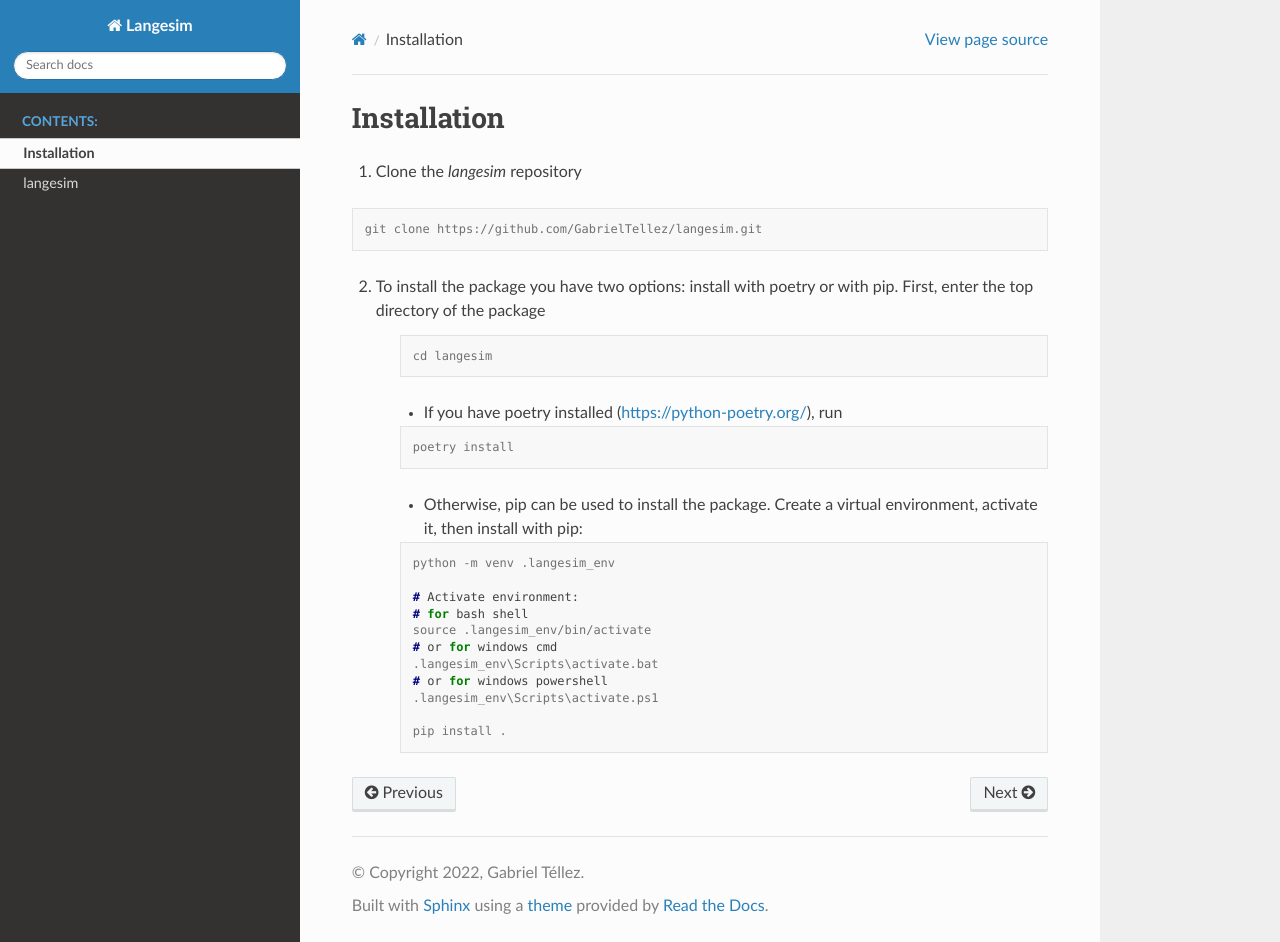
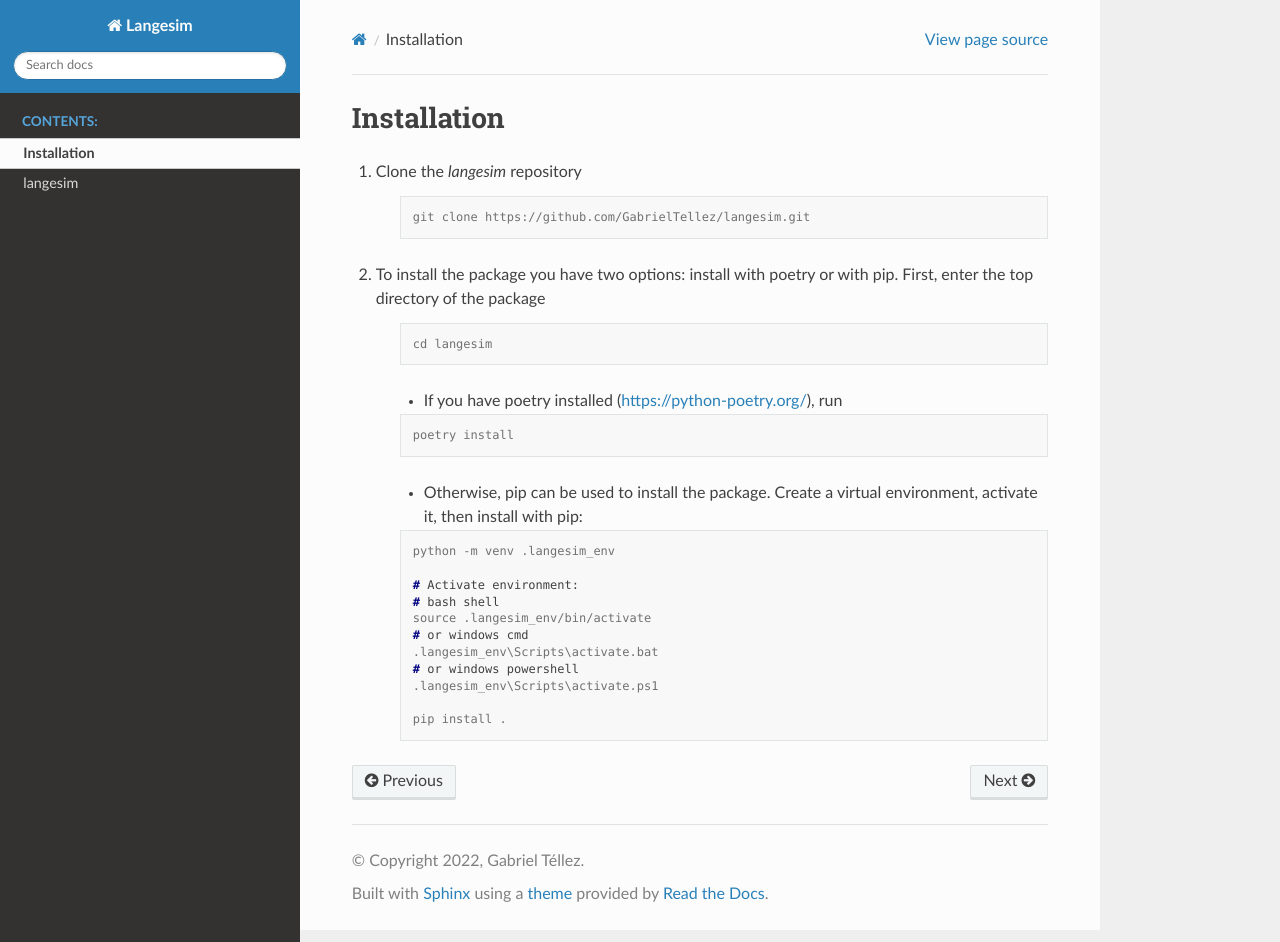
Before and after one commit to GabrielTellez/langesim, a Sphinx documentation site: the page built from docs/installation.rst, in a window 1280 px wide and 942 px high. Built offline with Sphinx 7.4.7 and the Read the Docs theme 2.0.0, drawn with Linux system fonts in a browser that asks for light colours.

Commit message:
installation instructions formatting

```diff
--- a/docs/installation.rst
+++ b/docs/installation.rst
@@ -3,9 +3,9 @@ Installation
 
 1. Clone the *langesim* repository
 
-.. code-block:: console
+    .. code-block:: console
 
-    git clone https://github.com/GabrielTellez/langesim.git
+        git clone https://github.com/GabrielTellez/langesim.git
 
 2. To install the package you have two options: install with poetry or with pip.
    First, enter the top directory of the package
@@ -28,11 +28,11 @@ Installation
         python -m venv .langesim_env
 
         # Activate environment:
-        # for bash shell
+        # bash shell
         source .langesim_env/bin/activate
-        # or for windows cmd
+        # or windows cmd
         .langesim_env\Scripts\activate.bat
-        # or for windows powershell
+        # or windows powershell
         .langesim_env\Scripts\activate.ps1
 
         pip install .
```
